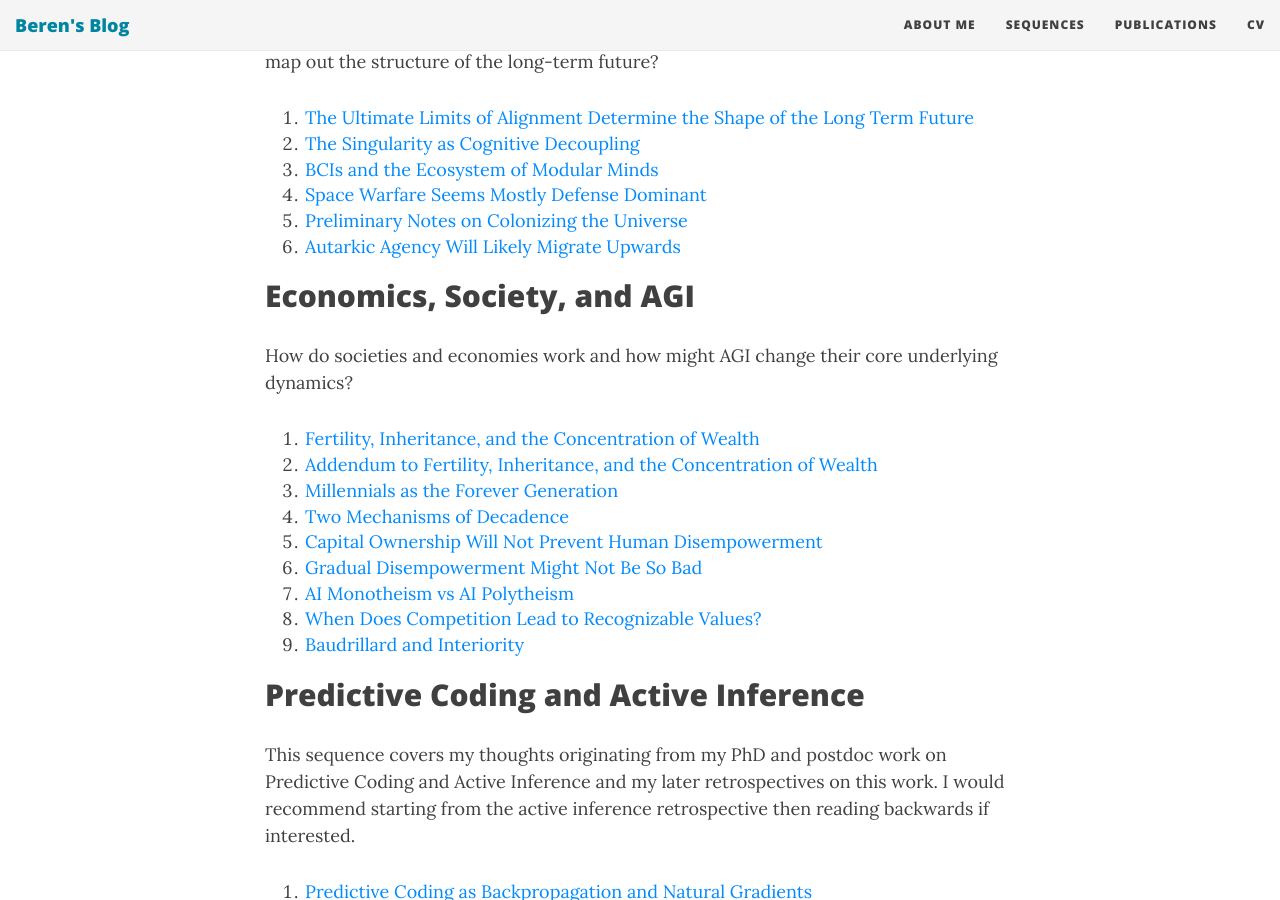
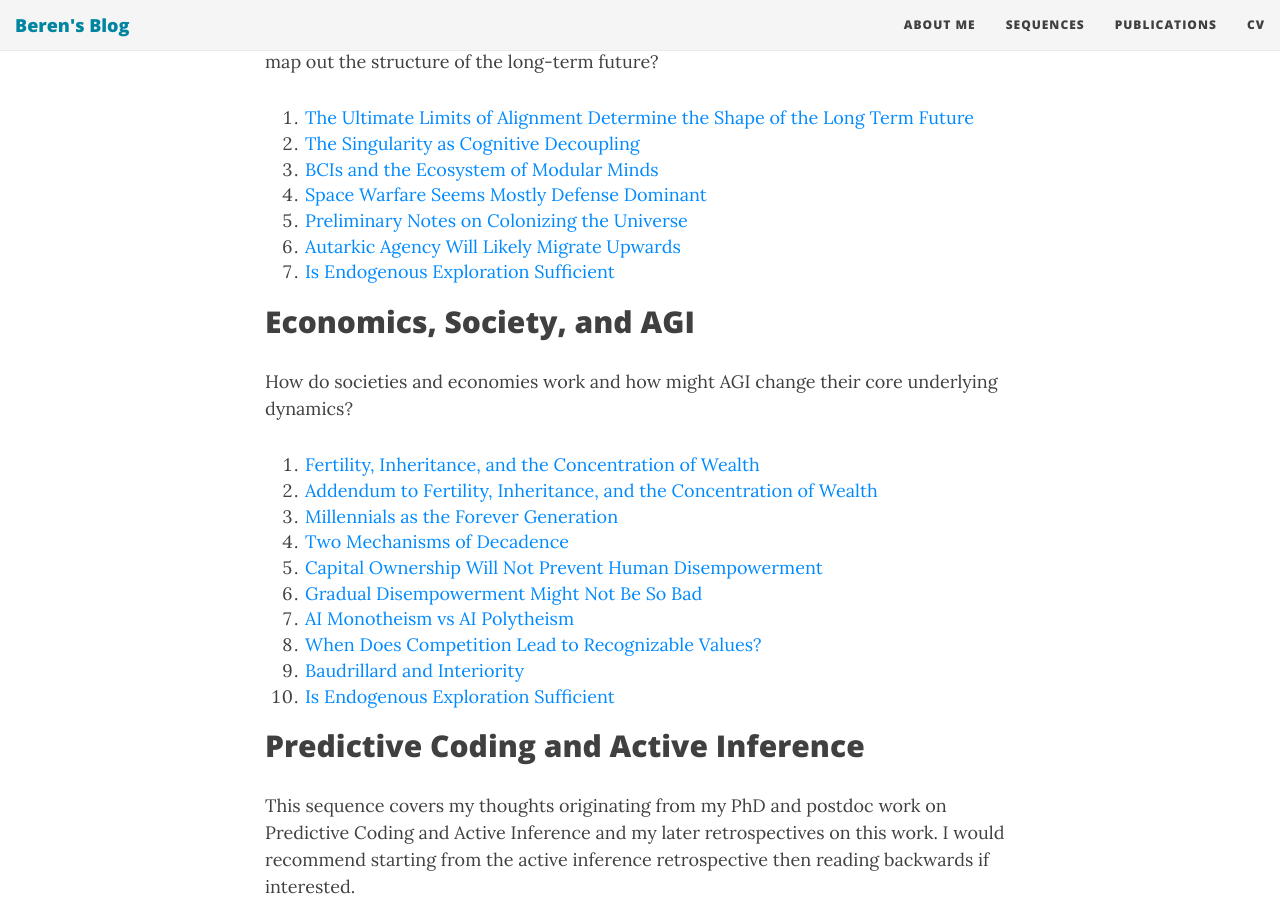
Before and after one commit to BerenMillidge/BerenMillidge.github.io, a Jekyll site: the page built from sequences.md, in a window 1280 px wide and 900 px high, scrolled down 4916 px. Built offline with Jekyll 4.4.1, drawn with Linux system fonts in a browser that asks for light colours; nearby versions of some CDN libraries.

Commit message:
Update sequences.md

```diff
--- a/sequences.md
+++ b/sequences.md
@@ -183,6 +183,7 @@ How can we use our understanding of the limits of intelligence, alignment, and p
 4. [Space Warfare Seems Mostly Defense Dominant]({% post_url 2025-11-22-Space-Warfare-Seems-Mostly-Defense-Dominant %})
 5. [Preliminary Notes on Colonizing the Universe]({% post_url 2026-06-28-Preliminary-Notes-on-Colonizing-the-Universe %})
 6. [Autarkic Agency Will Likely Migrate Upwards]({% post_url 2026-07-13-Autarkic-Agency-Will-Likely-Migrate-Upwards %})
+7. [Is Endogenous Exploration Sufficient]({% post_url 2026-07-17-Is-Endogenous-Exploration-Sufficient %})
 
 ## Economics, Society, and AGI
 
@@ -197,6 +198,7 @@ How do societies and economies work and how might AGI change their core underlyi
 7. [AI Monotheism vs AI Polytheism]({% post_url 2026-01-07-AI-Monotheism-vs-AI-Polytheism %})
 8. [When Does Competition Lead to Recognizable Values?]({% post_url 2026-01-12-When-Does-Competition-Lead-to-Recognizable-Values %})
 9. [Baudrillard and Interiority]({% post_url 2026-07-12-Baudrillard-and-Interiority %})
+10. [Is Endogenous Exploration Sufficient]({% post_url 2026-07-17-Is-Endogenous-Exploration-Sufficient %})
 
 ## Predictive Coding and Active Inference
 
```
